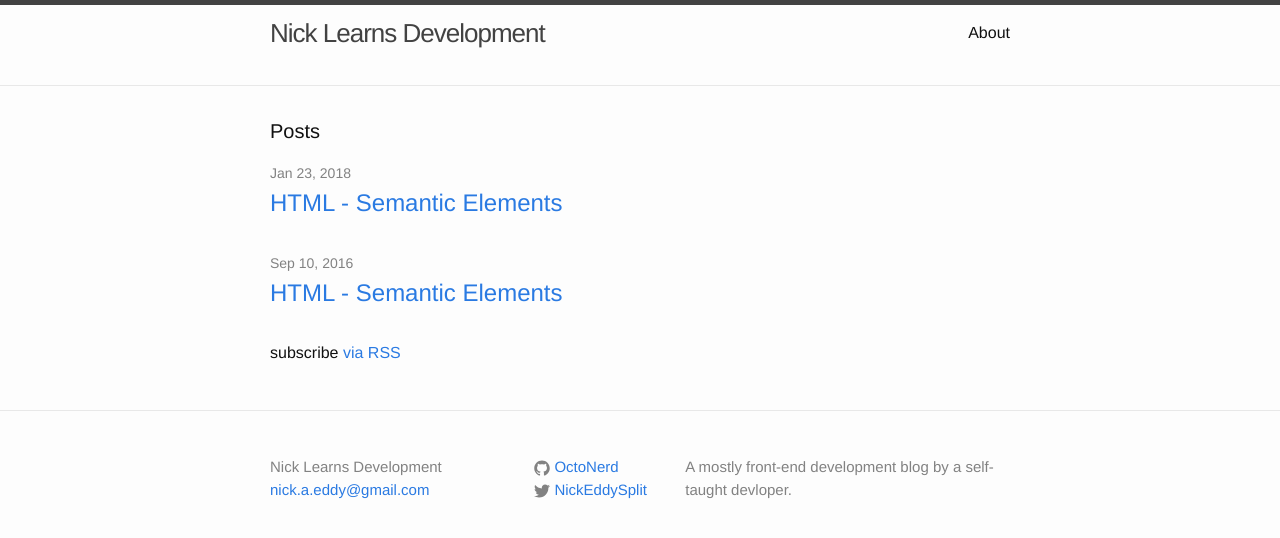
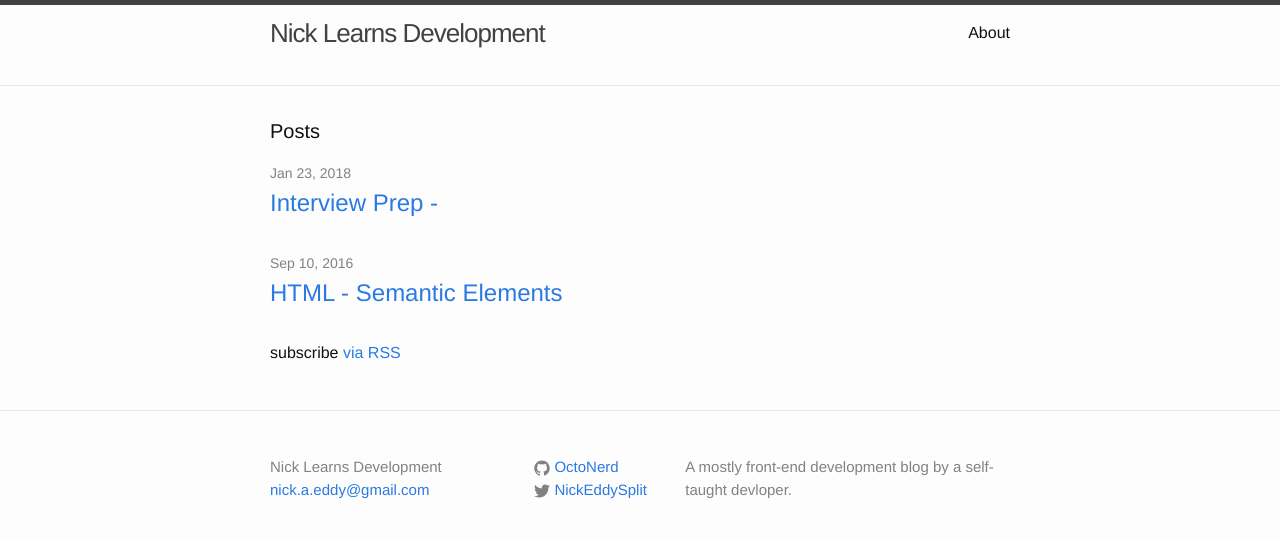
Before and after one commit to OctoNerd/OctoNerd.github.io, a Jekyll site: the page built from index.html, in a window 1280 px wide. Shown: the top 538 px of the page. Built offline with Jekyll 4.4.1, drawn with Linux system fonts in a browser that asks for light colours.

Commit message:
updated title for newest post

```diff
--- a/_posts/2018-01-23-Front-End-Interview-Questions.markdown
+++ b/_posts/2018-01-23-Front-End-Interview-Questions.markdown
@@ -1,10 +1,10 @@
 ---
 layout: post
-title: "HTML - Semantic Elements"
+title: "Interview Prep - "
 date: 2018-01-23
 category: Interview Prep
 ---
-
+Test a;lskjdfoidfy asdyfouslkje lskjflksd sadf
 
 
 
```
